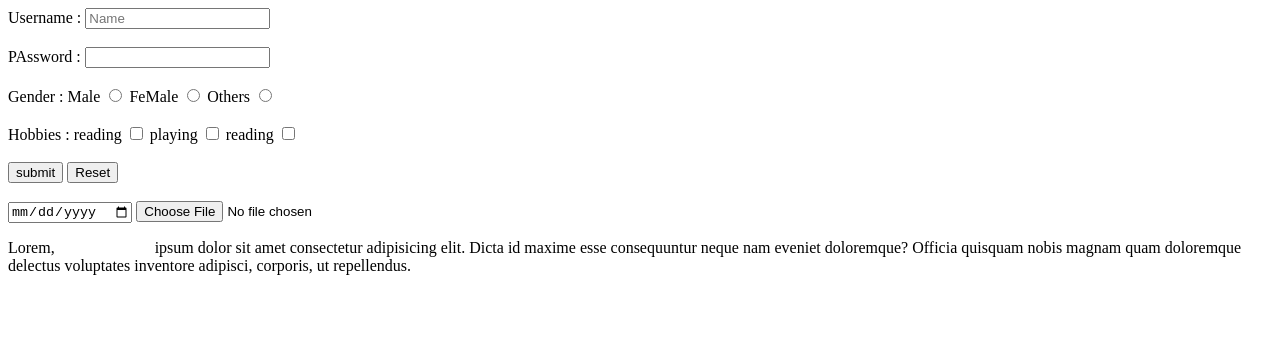
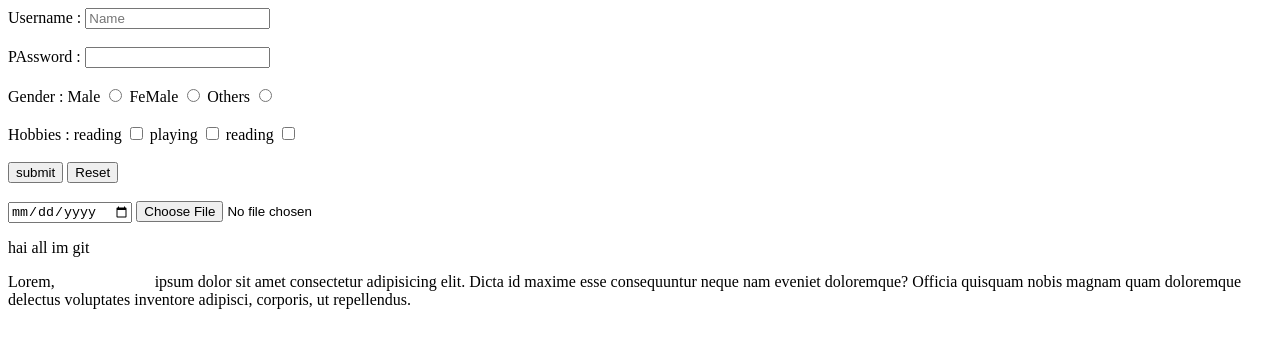
Before and after one commit to ajinaji148/newTestRepo, a plain HTML site: page aa.html in a window 1280 px wide. Drawn offline with Linux system fonts and the light colour scheme.

Commit message:
updated html form

```diff
--- a/aa.html
+++ b/aa.html
@@ -31,7 +31,7 @@
         <input type="file" name="" id="">
 
     </form>
-
+<p>hai all im git</p>
     <p>Lorem,    &nbsp;        &nbsp; &nbsp; &nbsp; &nbsp; &nbsp; &nbsp; &nbsp; &nbsp; &nbsp; &nbsp; &nbsp;                                  ipsum dolor sit amet consectetur adipisicing elit. Dicta id maxime esse consequuntur neque nam eveniet doloremque? Officia quisquam nobis magnam quam doloremque delectus voluptates inventore adipisci, corporis, ut repellendus.</p>
 
 </body>
```
